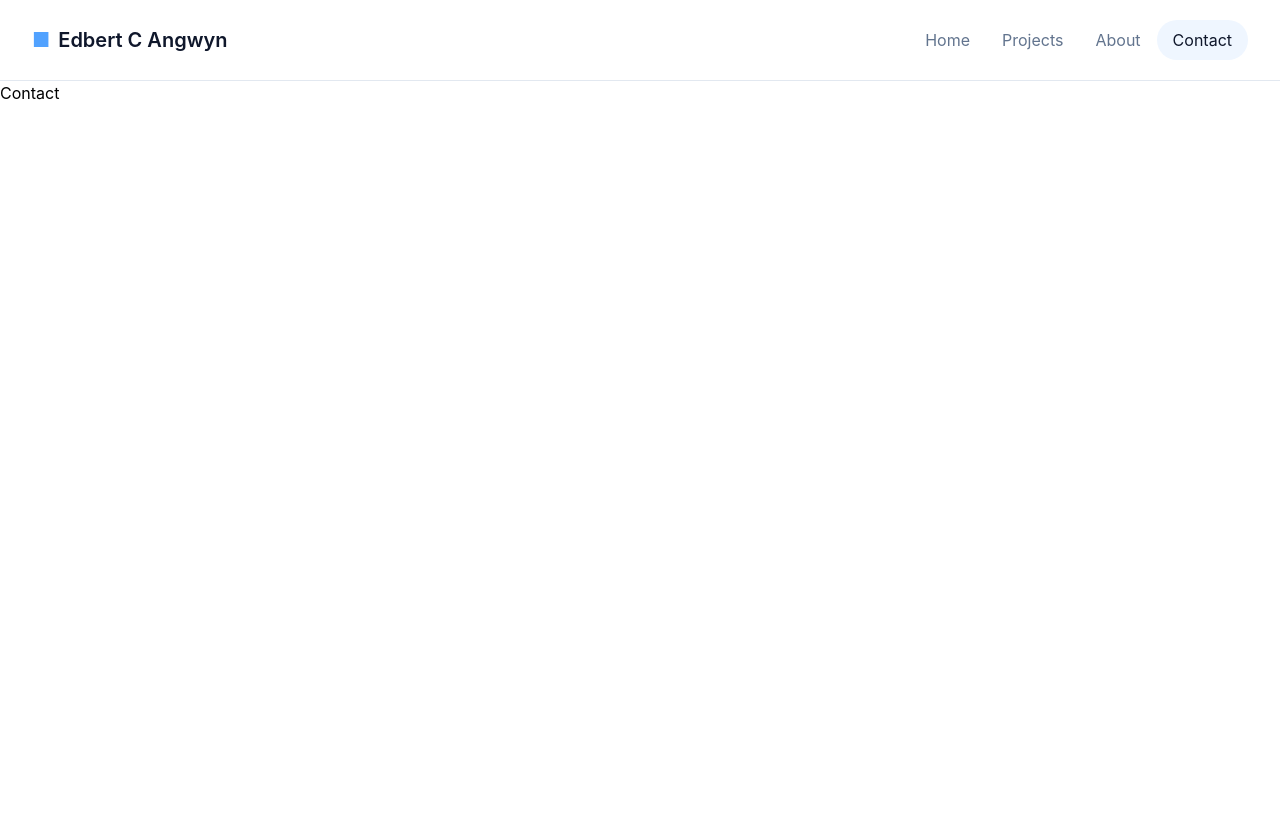
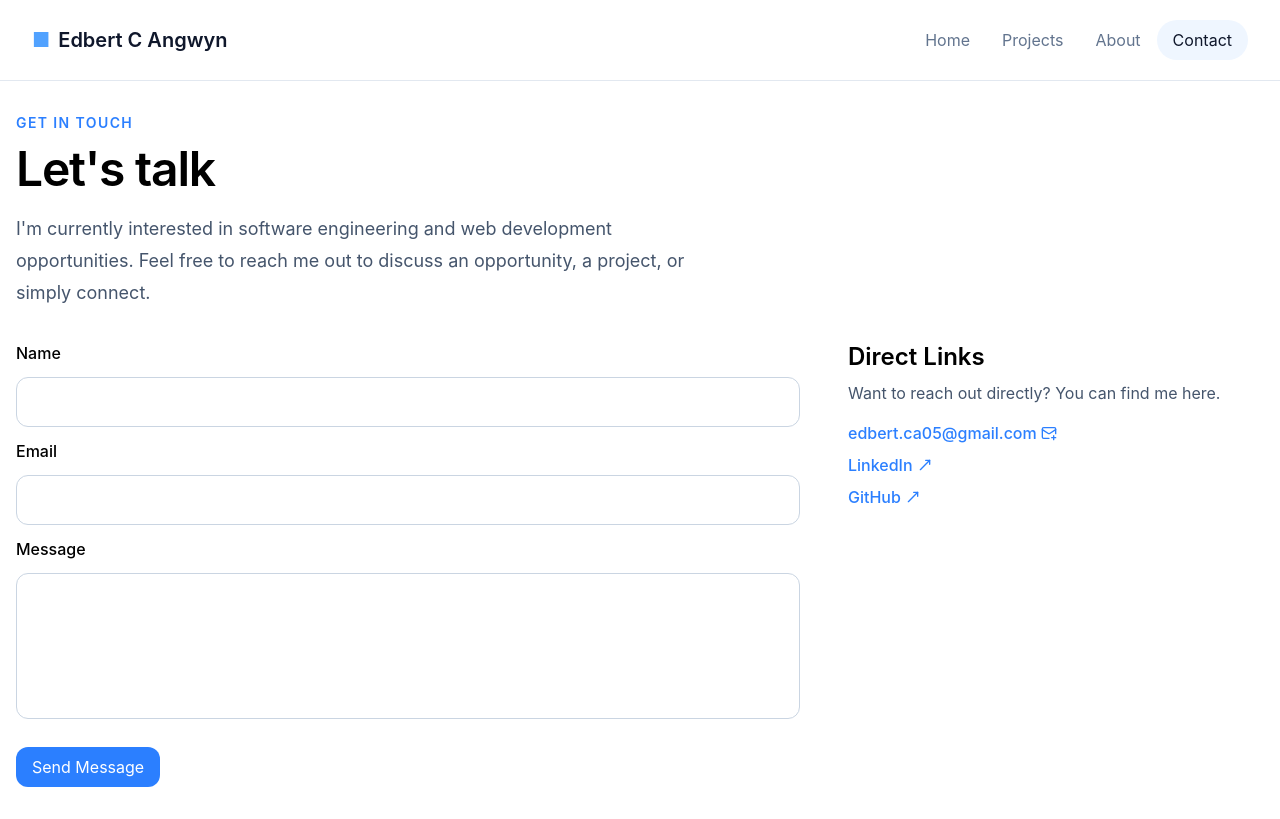
Before and after one commit to EdbertCA/edbert-ca-portfolio, a React (Vite) app: page /contact in a window 1280 px wide. Built offline with nearby package versions, Linux system fonts and the light colour scheme.

Commit message:
feat(contact): Implemeting and styling contact section

```diff
--- a/src/pages/Contact.tsx
+++ b/src/pages/Contact.tsx
@@ -1,3 +1,89 @@
+import {
+  MoveUpRight,
+  MailPlus
+} from 'lucide-react'
+
 export default function Contact() {
-  return <h1>Contact</h1>
+  return (
+    <section className="mx-auto max-w-7xl px-4 py-8">
+      <p className="text-sm font-semibold uppercase tracking-widest text-blue-500">Get in Touch</p>
+      <h1 className="mt-3 text-4xl font-semibold tracking-tight md:text-5xl">Let's talk</h1>
+      <p className="mt-5 max-w-2xl text-lg leading-8 text-slate-600">
+        I'm currently interested in software engineering and
+        web development opportunities. Feel free to reach me out
+        to discuss an opportunity, a project, or simply connect.
+      </p>
+      <section className="mt-8 flex flex-col gap-12 md:flex-row">
+        <form action="" className="flex flex-1 flex-col gap-3">
+          <label htmlFor="name" className="font-medium">Name</label>
+          <input
+            type="text"
+            id="name"
+            name="name"
+            className="rounded-xl border border-slate-300 bg-white px-4 py-3 outline-none focus:border-blue-500 focus:ring-2 focus:ring-blue-100"
+          />
+
+          <label htmlFor="email" className="font-medium">Email</label>
+          <input
+            type="email"
+            id="email"
+            name="email"
+            className="rounded-xl border border-slate-300 bg-white px-4 py-3 outline-none focus:border-blue-500 focus:ring-2 focus:ring-blue-100"
+          />
+
+          <label htmlFor="message" className="font-medium">Message</label>
+          <textarea
+            name="message"
+            id="message"
+            rows={5}
+            className="resize-none rounded-xl border border-slate-300 bg-white px-4 py-3 outline-none focus:border-blue-500 focus:ring-2 focus:ring-blue-100"
+          />
+
+          <button
+            type="submit"
+            className="mt-4 w-fit rounded-xl bg-blue-500 px-4 py-2 transition text-white hover:bg-blue-600"
+          >
+            Send Message
+          </button>
+        </form>
+        <div className="md:w-1/3">
+          <h2 className="text-2xl font-semibold">
+            Direct Links
+          </h2>
+          <p className="mt-2 text-slate-600">
+            Want to reach out directly? You can find me here.
+          </p>
+          <ul className="mt-4 space-y-2">
+            <li>
+              <a
+                href="mailto:edbert.ca05@gmail.com"
+                className="flex items-center gap-1 font-medium text-blue-500 hover:text-blue-700"
+              >
+                edbert.ca05@gmail.com <MailPlus className="h-4 w-4"/>
+              </a>
+            </li>
+            <li>
+              <a
+                href="https://www.linkedin.com/in/edbert-clarence-angwyn/"
+                target="_blank"
+                className="flex items-center gap-1 font-medium text-blue-500 hover:text-blue-700"
+              >
+                LinkedIn <MoveUpRight className="h-4 w-4"/>
+              </a>
+            </li>
+            <li>
+              <a
+                href="https://github.com/EdbertCA"
+                target="_blank"
+                rel="noopener noreferrer"
+                className="flex items-center gap-1 font-medium text-blue-500 hover:text-blue-700"
+              >
+                GitHub <MoveUpRight className="h-4 w-4"/>
+              </a>
+            </li>
+          </ul>
+        </div>
+      </section>
+    </section>
+  )
 }
```
